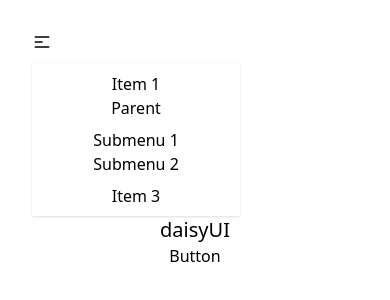
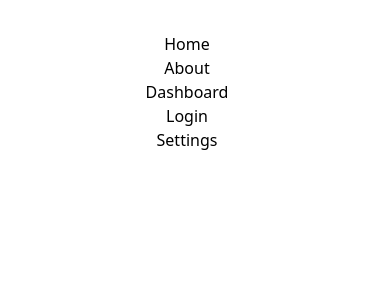
Before and after one commit to farihapromi/React-price-options, a React (Vite) app: page /settings in a window 390 px wide. Shown: the top 300 px of the page. Built offline with nearby package versions, Linux system fonts and the light colour scheme.

Commit message:
Add responsive navbar

```diff
--- a/src/App.jsx
+++ b/src/App.jsx
@@ -3,13 +3,15 @@ import reactLogo from './assets/react.svg'
 import viteLogo from '/vite.svg'
 import './App.css'
 import DaisyNav from './components/DaisyNavBar/DaisyNav'
+import Navbar from './components/Navbar/Navbar'
 
 function App() {
   const [count, setCount] = useState(0)
 
   return (
     <>
-    <DaisyNav/>
+    {/* <DaisyNav/> */}
+    <Navbar/>
 
     </>
   )
--- /dev/null
+++ b/src/components/Links/Links.jsx
@@ -0,0 +1,14 @@
+import React from 'react'
+
+const Links = ({route}) => {
+  return (
+    <div>
+        <li key={route.id} className='mr-4'>
+                    <a href={route.path}>{route.name}</a>
+                </li>
+
+    </div>
+  )
+}
+
+export default Links
--- a/src/components/Navbar/Navbar.jsx
+++ b/src/components/Navbar/Navbar.jsx
@@ -1,4 +1,6 @@
+import { list } from 'postcss';
 import React from 'react'
+import Links from '../Links/Links';
 
 const Navbar = () => {
   const routes = [
@@ -11,7 +13,11 @@ const Navbar = () => {
 
   return (
     <nav>
-
+        <ul className='md:flex'>
+            {
+                routes.map(route=><Links key={route.id} route={route}></Links>)
+            }
+        </ul>
     </nav>
   )
 }
```
